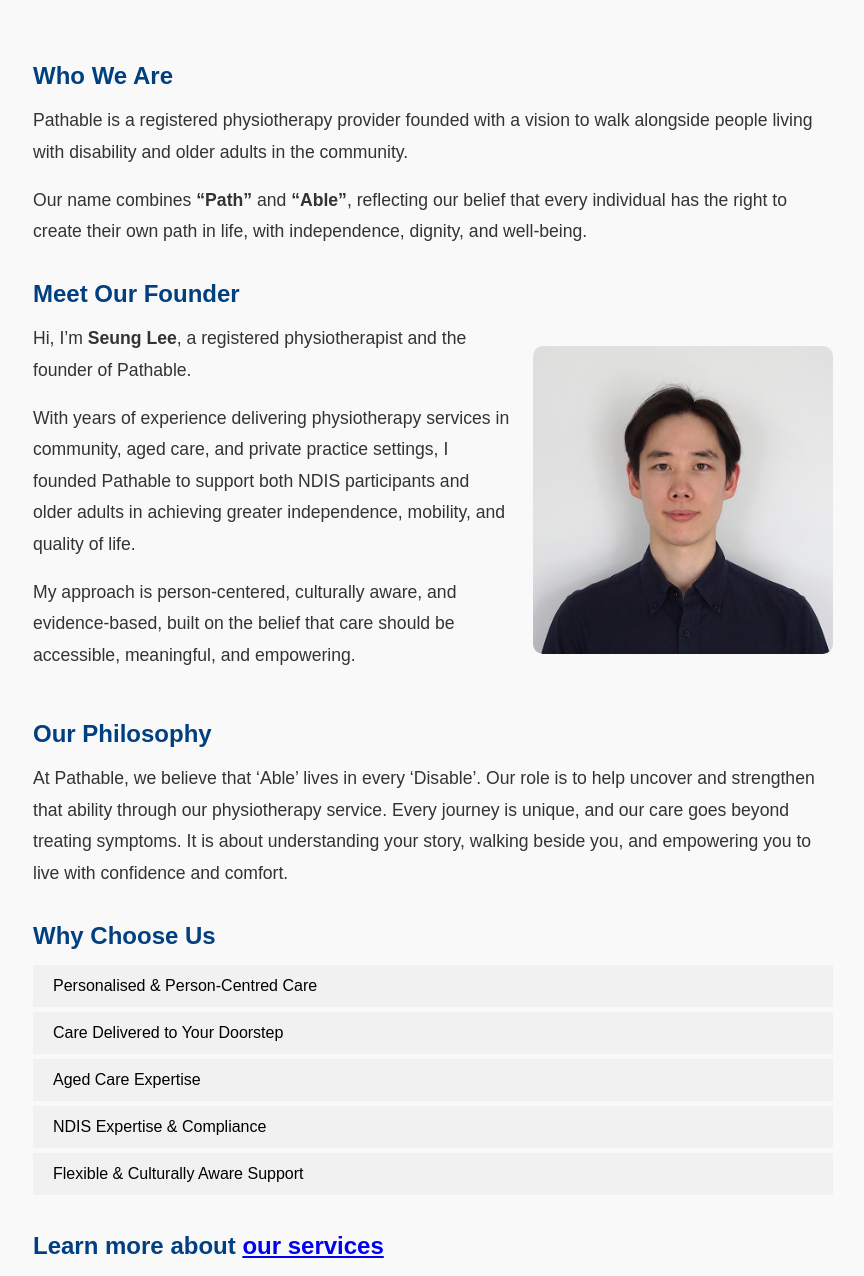
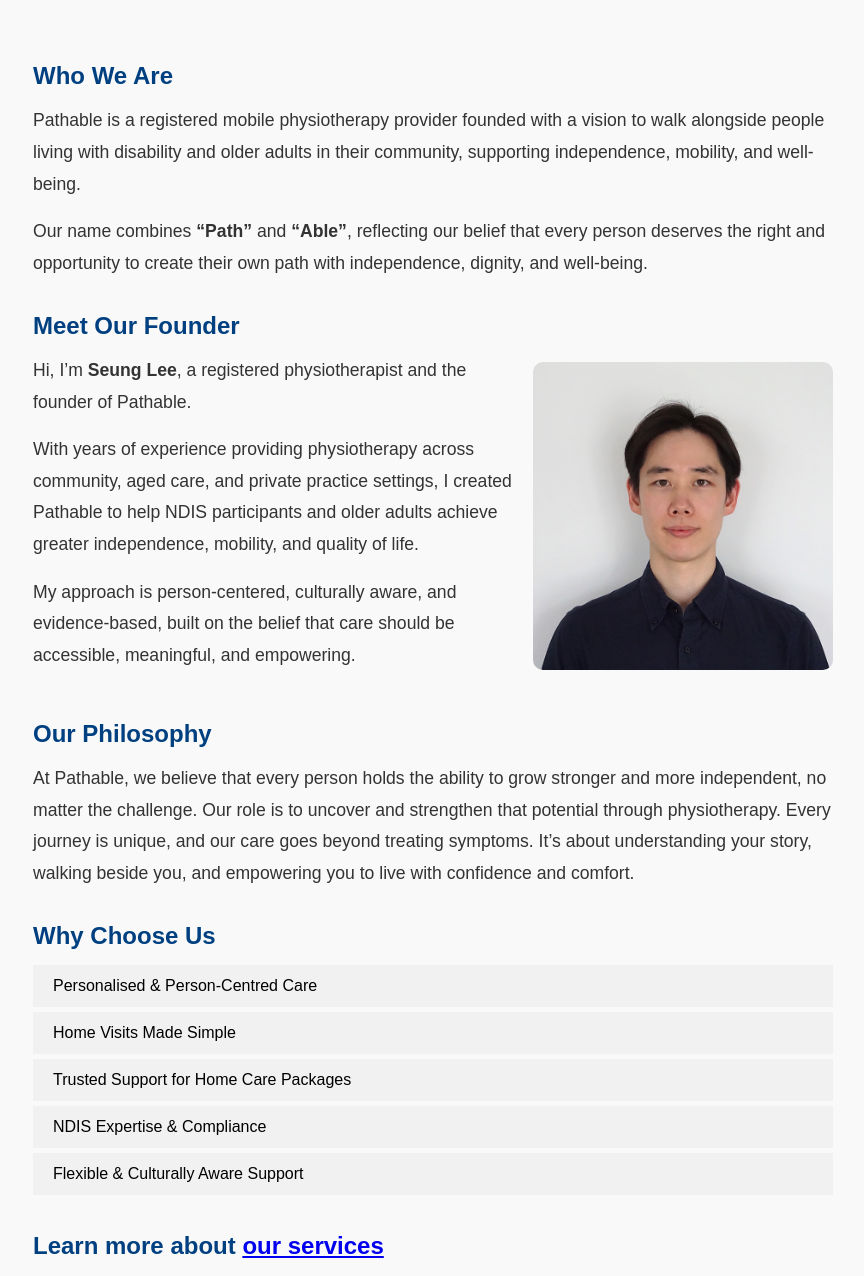
Before and after one commit to soong-au/pathable_website, a website: page about.html in a window 1280 px wide. Shown: the part 493-1769 px from the top of the page, without its empty margins (207-1071 px from the left). Drawn offline with Linux system fonts and the light colour scheme.

Commit message:
Update about.html

```diff
--- a/about.html
+++ b/about.html
@@ -37,15 +37,15 @@
   <section class="hero-content">
     <!-- Who We Are -->
     <h3>Who We Are</h3>
-    <p>Pathable is a registered physiotherapy provider founded with a vision to walk alongside people living with disability and older adults in the community.</p>
-    <p>Our name combines <strong>“Path”</strong> and <strong>“Able”</strong>, reflecting our belief that every individual has the right to create their own path in life, with independence, dignity, and well-being.</p>
+    <p>Pathable is a registered mobile physiotherapy provider founded with a vision to walk alongside people living with disability and older adults in their community, supporting independence, mobility, and well-being.</p>
+    <p>Our name combines <strong>“Path”</strong> and <strong>“Able”</strong>, reflecting our belief that every person deserves the right and opportunity to create their own path with independence, dignity, and well-being.</p>
 
     <!-- Meet Our Founder -->
     <h3>Meet Our Founder</h3>
     <div class="founder-container">
       <div class="founder-text">
         <p>Hi, I’m <strong>Seung Lee</strong>, a registered physiotherapist and the founder of Pathable.</p>
-        <p>With years of experience delivering physiotherapy services in community, aged care, and private practice settings, I founded Pathable to support both NDIS participants and older adults in achieving greater independence, mobility, and quality of life.</p>
+        <p>With years of experience providing physiotherapy across community, aged care, and private practice settings, I created Pathable to help NDIS participants and older adults achieve greater independence, mobility, and quality of life.</p>
         <p>My approach is person-centered, culturally aware, and evidence-based, built on the belief that care should be accessible, meaningful, and empowering.</p>
       </div>
       <div class="founder-photo">
@@ -55,7 +55,7 @@
 
     <!-- Our Philosophy -->
     <h3>Our Philosophy</h3>
-    <p>At Pathable, we believe that ‘Able’ lives in every ‘Disable’. Our role is to help uncover and strengthen that ability through our physiotherapy service. Every journey is unique, and our care goes beyond treating symptoms. It is about understanding your story, walking beside you, and empowering you to live with confidence and comfort.</p>
+    <p>At Pathable, we believe that every person holds the ability to grow stronger and more independent, no matter the challenge. Our role is to uncover and strengthen that potential through physiotherapy. Every journey is unique, and our care goes beyond treating symptoms. It’s about understanding your story, walking beside you, and empowering you to live with confidence and comfort.</p>
 
     <!-- Why Choose Us -->
     <h3>Why Choose Us</h3>
@@ -63,35 +63,35 @@
 <div class="accordion-item">
   <button class="accordion-btn">Personalised & Person-Centred Care</button>
   <div class="accordion-content">
-        <p>We understand that every person’s journey is unique. Our physiotherapy services are tailored to individual goals, abilities, and lifestyle.</p>
+    <p>Every person’s journey is unique. Our physiotherapy services are tailored to your goals, abilities, and lifestyle, ensuring care that truly fits you.</p>
   </div>
 </div>
 
 <div class="accordion-item">
-      <button class="accordion-btn">Care Delivered to Your Doorstep</button>
+  <button class="accordion-btn">Home Visits Made Simple</button>
   <div class="accordion-content">
-        <p>We provide home and facility visits, bringing professional support directly to where you feel most comfortable.</p>
+    <p>We deliver professional physiotherapy right to your home or community setting, reducing travel stress and making therapy more accessible and consistent.</p>
   </div>
 </div>
 
 <div class="accordion-item">
-      <button class="accordion-btn">Aged Care Expertise</button>
+  <button class="accordion-btn">Trusted Support for Home Care Packages</button>
   <div class="accordion-content">
-        <p>We offer physiotherapy-led pain management programs to support aged care facilities. Our services replace the gap left by ACFI’s removal of pain management, ensuring residents continue to receive high-quality care.</p>
+    <p>We partner with Home Care Package (HCP) providers to deliver reliable, outcome-focused physiotherapy for older adults. Our reports and communication make coordination seamless for both clients and case managers.</p>
   </div>
 </div>
 
 <div class="accordion-item">
   <button class="accordion-btn">NDIS Expertise & Compliance</button>
   <div class="accordion-content">
-        <p>As a registered NDIS provider, we prepare all required reports and documentation with full compliance. You can trust that our services meet NDIS quality and safety standards.</p>
+    <p>As a registered NDIS provider, we prepare all required assessments, progress reports, and outcome measures in line with NDIS quality and safety standards.</p>
   </div>
 </div>
 
 <div class="accordion-item">
   <button class="accordion-btn">Flexible & Culturally Aware Support</button>
   <div class="accordion-content">
-        <p>We respect cultural diversity and personal preferences, offering flexible scheduling and communication styles to ensure you feel comfortable and supported every step of the way.</p>
+    <p>We respect cultural diversity and personal preferences, offering flexible scheduling and communication styles so that every client feels comfortable and understood.</p>
   </div>
 </div>
 
```
Lines whose indentation alone changed are shown as unchanged.
